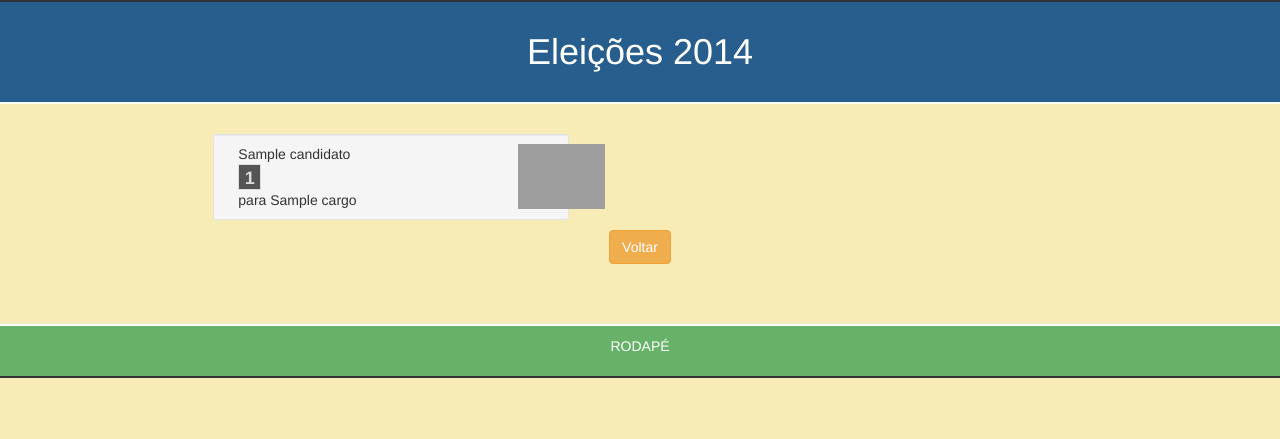
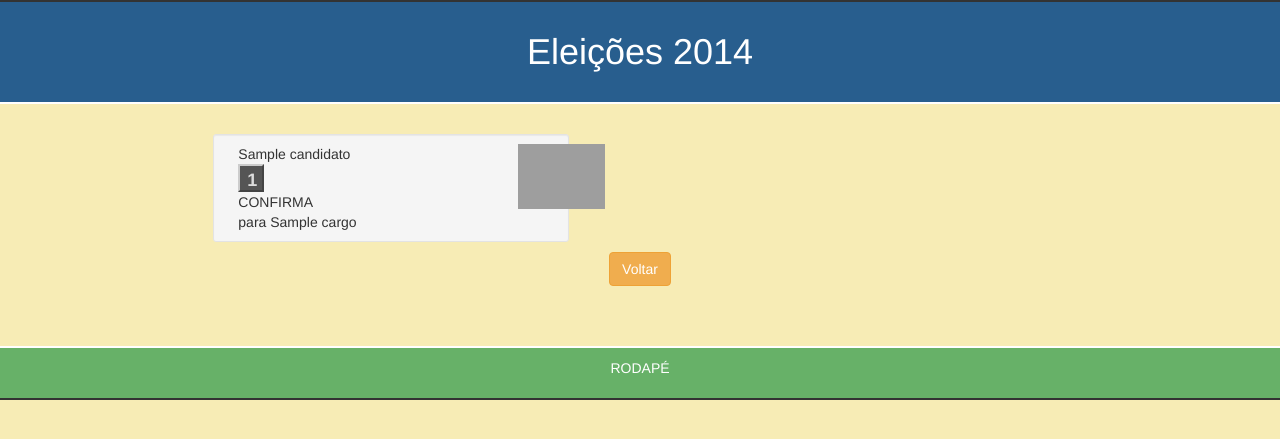
Before and after one commit to Maethorin/eleicoes, a Django app: template santinho/templates/criar.html in a window 1280 px wide. Shown: the top 439 px of the page. Run offline with Django 3.2, Linux system fonts and the light colour scheme; tables that the repository leaves empty hold one stand-in row (values such as "Sample post"); the template is opened without the code that fills it: values that come from a table or form of the project are taken from there, most other values are stand-ins (such as "Sample title", 1, 10 or a date in 2020); some libraries are stand-ins or nearby versions; grey boxes are pictures that could not be loaded.

Commit message:
Nome de estado e confirma no santinho

```diff
--- a/santinho/static/css/santinho.css
+++ b/santinho/static/css/santinho.css
@@ -13,14 +13,16 @@
 
 .algarismo {
     background-color: #555;
-    border: 1px solid #DDD;
+    border: 2px solid;
+    border-color: #CCC #444 #444 #CCC;
     color: #DDD;
     display: inline-block;
-    width: 23px;
-    height: 26px;
+    width: 26px;
+    height: 28px;
     margin: 0;
     text-align: center;
     font-size: 18px;
     font-weight: bold;
-    padding-top: 1px;
+    padding-top: 2px;
+    padding-left: 2px;
 }
--- a/santinho/templates/escolher_candidatos.html
+++ b/santinho/templates/escolher_candidatos.html
@@ -1,6 +1,7 @@
 {% extends "base.html" %}
 
 {% block corpo %}
+    <h3>{{ nome_estado }}</h3>
 <p>Selecione seus candidatos e clique no botão criar abaixo</p>
 
 <form class="form-horizontal" role="form">
--- a/santinho/templates/include/candidato_santinho.html
+++ b/santinho/templates/include/candidato_santinho.html
@@ -11,6 +11,9 @@
                     </span>
                 {% endfor %}
             </div>
+            <div class="confirma">
+                <span class="botao">CONFIRMA</span>
+            </div>
             <div class="cargo">
                 para {{ candidato.cargo.nome }}
             </div>
```
Also changed, not shown: santinho/views.py (+8 -0 lines).
